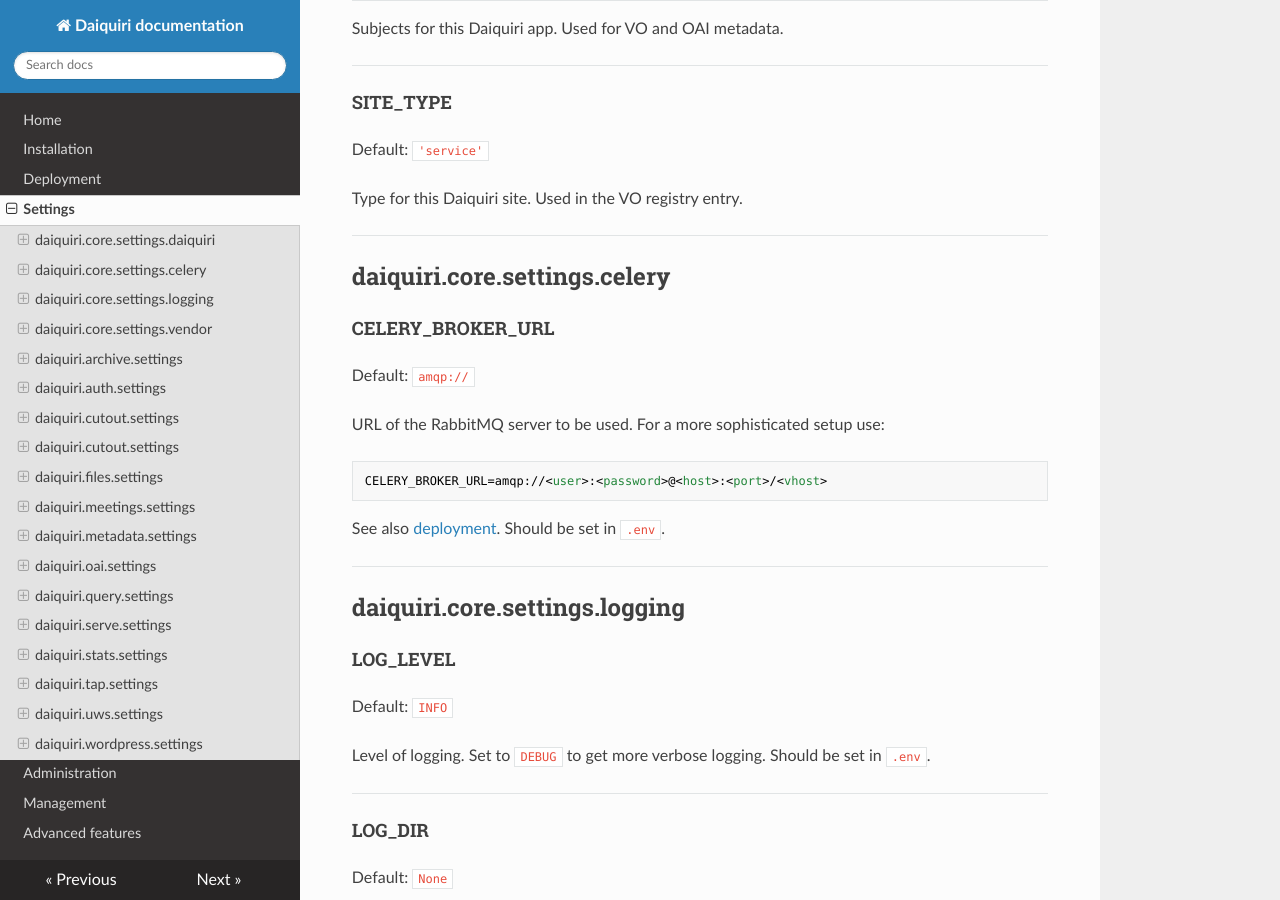
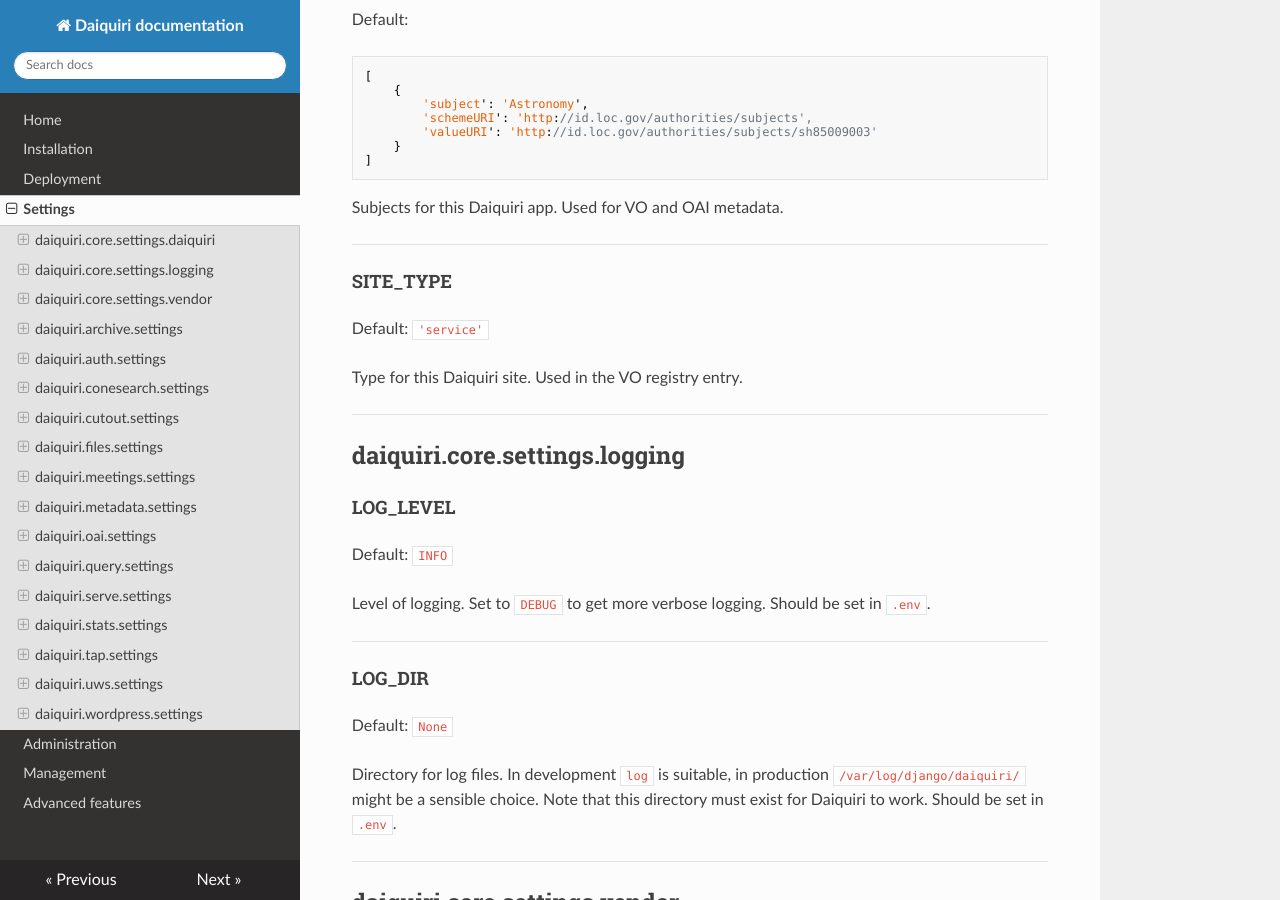
Before and after one commit to django-daiquiri/docs, an MkDocs documentation site: the page built from docs/settings.md, in a window 1280 px wide and 900 px high, scrolled down 9181 px. Built offline with MkDocs 1.6.1, drawn with Linux system fonts in a browser that asks for light colours; nearby versions of some CDN libraries; some of the changed text lies outside the part shown.

Commit message:
change some settings to match the current version of daiquiri

````diff
--- a/docs/settings.md
+++ b/docs/settings.md
@@ -4,26 +4,22 @@
 A Daiquiri application can be customised using various settings. Since Daiquiri is based on Django, we use its [build-in settings system](https://docs.djangoproject.com/en/2.1/topics/settings/). Almost every setting has a default value, which is set in the Daiquiri library. The core settings are defined in the `daiquiri.core.settings` module:
 
 * [daiquiri.core.settings.django](https://github.com/django-daiquiri/daiquiri/blob/master/daiquiri/core/settings/django.py)
-* [daiquiri.core.settings.celery](https://github.com/django-daiquiri/daiquiri/blob/master/daiquiri/core/settings/celery.py)
 * [daiquiri.core.settings.daiquiri](https://github.com/django-daiquiri/daiquiri/blob/master/daiquiri/core/settings/daiquiri.py)
 * [daiquiri.core.settings.logging](https://github.com/django-daiquiri/daiquiri/blob/master/daiquiri/core/settings/logging.py)
 * [daiquiri.core.settings.vendor](https://github.com/django-daiquiri/daiquiri/blob/master/daiquiri/core/settings/vendor.py)
 
 Additional settings, which concern only a single Daiquiri module are defined in the `settings` module of the particular module:
 
-* [daiquiri.archive.settings](https://github.com/django-daiquiri/daiquiri/blob/master/daiquiri/archive/settings.py)
 * [daiquiri.auth.settings](https://github.com/django-daiquiri/daiquiri/blob/master/daiquiri/auth/settings.py)
 * [daiquiri.conesearch.settings](https://github.com/django-daiquiri/daiquiri/blob/master/daiquiri/conesearch/settings.py)
 * [daiquiri.cutout.settings](https://github.com/django-daiquiri/daiquiri/blob/master/daiquiri/cutout/settings.py)
 * [daiquiri.files.settings](https://github.com/django-daiquiri/daiquiri/blob/master/daiquiri/files/settings.py)
-* [daiquiri.meetings.settings](https://github.com/django-daiquiri/daiquiri/blob/master/daiquiri/meetings/settings.py)
 * [daiquiri.metadata.settings](https://github.com/django-daiquiri/daiquiri/blob/master/daiquiri/metadata/settings.py)
 * [daiquiri.oai.settings](https://github.com/django-daiquiri/daiquiri/blob/master/daiquiri/oai/settings.py)
 * [daiquiri.query.settings](https://github.com/django-daiquiri/daiquiri/blob/master/daiquiri/query/settings.py)
 * [daiquiri.serve.settings](https://github.com/django-daiquiri/daiquiri/blob/master/daiquiri/serve/settings.py)
 * [daiquiri.stats.settings](https://github.com/django-daiquiri/daiquiri/blob/master/daiquiri/stats/settings.py)
 * [daiquiri.tap.settings](https://github.com/django-daiquiri/daiquiri/blob/master/daiquiri/tap/settings.py)
-* [daiquiri.wordpress.settings](https://github.com/django-daiquiri/daiquiri/blob/master/daiquiri/wordpress/settings.py)
 
 All settings can be changed for your particular `app` in `config/settings/base.py` (app specific) or `config/settings/local.py` (machine specific, and ignored by git). In addition, selected settings can be configured as environment variables, in particular using the `.env` file `app` directory:
 
@@ -46,6 +42,7 @@
 In the `.env` file, lists are seperated by comma, e.g. `ADMINS=Anna Admin <admin@example.com>, Manni Manager <manager@example.com>`. Since `SECRET_KEY`, `DATABASE_APP`, and `DATABASE_DATA` have no default value, they need to be set in any case.
 
 In the following all settings, which can be changed from their default values to customize you particular Daiquiri app are described in detail:
+
 
 daiquiri.core.settings.django
 -----------------------------
@@ -176,6 +173,20 @@
 ```
 
 Configuration object for the Django REST framework. Used to adjust the maximum rate in which queries are allowed to be submitted (by anyone). See also [Throttling](https://www.django-rest-framework.org/api-guide/throttling/) in the Django REST framework documentation.
+
+---
+
+#### CELERY_BROKER_URL
+
+Default: `amqp://`
+
+URL of the RabbitMQ server to be used. For a more sophisticated setup use:
+
+```
+CELERY_BROKER_URL=amqp://<user>:<password>@<host>:<port>/<vhost>
+```
+
+See also [deployment](/deployment/#asyncronous-workers). Should be set in `.env`.
 
 ---
 
@@ -409,23 +420,6 @@
 
 ---
 
-daiquiri.core.settings.celery
------------------------------
-
-#### CELERY_BROKER_URL
-
-Default: `amqp://`
-
-URL of the RabbitMQ server to be used. For a more sophisticated setup use:
-
-```
-CELERY_BROKER_URL=amqp://<user>:<password>@<host>:<port>/<vhost>
-```
-
-See also [deployment](/deployment/#asyncronous-workers). Should be set in `.env`.
-
----
-
 daiquiri.core.settings.logging
 ------------------------------
 
@@ -589,7 +583,7 @@
 
 ---
 
-daiquiri.cutout.settings
+daiquiri.conesearch.settings
 ------------------------
 
 #### CONESEARCH_ADAPTER
````
